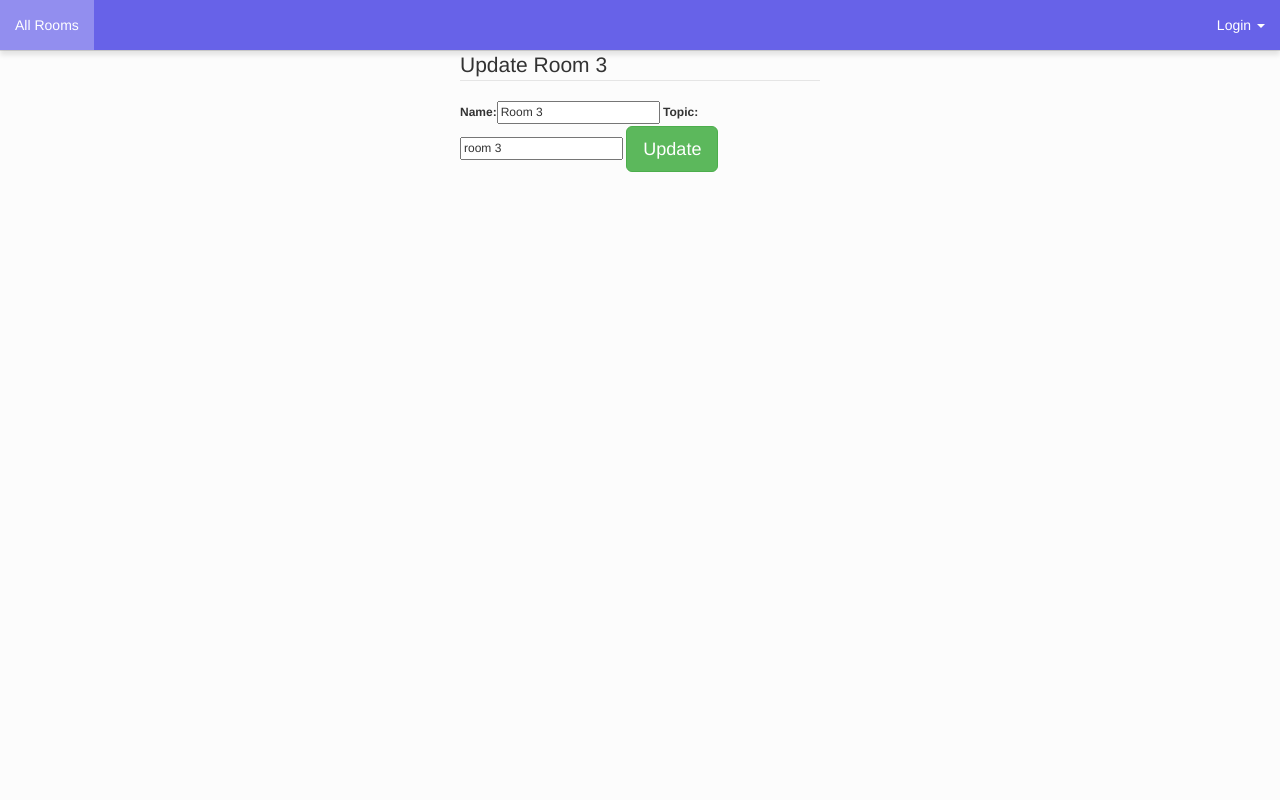
After one commit to fredley/trienne, a Django app: page /room/1/edit/ in a window 1280 px wide. The commit adds this page. Run offline with Django 3.2, Linux system fonts and the light colour scheme; data comes from the database, SQL or seed files in the repository; style sheets or scripts are compiled from the project's sources; parts of the project's set-up code (start-up, migrations or seed data) failed here and were passed over; some libraries are stand-ins or nearby versions.

Commit message:
Add room edit page

```diff
--- a/lanes/settings.py
+++ b/lanes/settings.py
@@ -60,6 +60,7 @@ INSTALLED_APPS = (
     'django.contrib.sessions',
     'django.contrib.messages',
     'django.contrib.staticfiles',
+    'bootstrapform',
     'ws4redis',
     'lanes',
 )
--- a/lanes/templates/room.html
+++ b/lanes/templates/room.html
@@ -4,12 +4,12 @@
 
 {% block title %}{{ room.name }}{% endblock %}
 
-
 {% block main_content %}
 <div class="row">
   <div class="col-sm-3 pane" id="slow">
   <h1 id="name">{{ room.name }}</h1>
   <p id="description">{{ room.topic }}</p>
+  <small class="pull-right"><a href="{% url 'room_edit' room.id %}"><i class="glyphicon glyphicon-pencil"></i> Edit this room</a></small>
   </div>
   <div class="col-sm-3 pane" id="medium">
   </div>
@@ -18,8 +18,6 @@
   </div>
 </div>
 {% endblock main_content %}
-
-
 
 {% block footer %}
   <div id="entry">
--- /dev/null
+++ b/lanes/templates/room_edit.html
@@ -0,0 +1,20 @@
+{% extends "base.html" %}
+
+{% load bootstrap %}
+
+{% block title %}Update {{ room.name }}{% endblock %}
+
+{% block main_content %}
+<div class="container">
+  <div class="row">
+    <div class="col-sm-4 col-sm-offset-4">
+      <form action="." method="post">
+        {% csrf_token %}
+        <legend>Update {{ room.name }}</legend>
+        {{ form|bootstrap }}
+        <button type="submit" class="btn btn-lg btn-success">Update</button>
+      </form>
+    </div>
+  </div>
+</div>
+{% endblock main_content %}
--- a/lanes/urls.py
+++ b/lanes/urls.py
@@ -13,6 +13,7 @@ urlpatterns = [
     url(r'^room/(?P<room_id>\d+)/$', RoomView.as_view(), name='room'),
     url(r'^room/(?P<room_id>\d+)/post/$', RoomMessageView.as_view(), name='room_post'),
     url(r'^room/(?P<room_id>\d+)/pin/$', RoomPinView.as_view(), name='room_pin'),
+    url(r'^room/(?P<room_id>\d+)/edit/$', RoomEditView.as_view(), name='room_edit'),
     url(r'^accounts/', include('django.contrib.auth.urls')),
     url(r'^accounts/register/', RegisterView.as_view(), name='register'),
     url(r'^admin/', include(admin.site.urls)),
--- a/lanes/views.py
+++ b/lanes/views.py
@@ -13,6 +13,7 @@ from django.http import HttpResponse, HttpResponseRedirect
 from django.core.exceptions import PermissionDenied
 from django.core.urlresolvers import reverse
 from django.views.generic.base import TemplateView, View
+from django.views.generic.edit import UpdateView
 from django.views.decorators.csrf import csrf_exempt
 from ws4redis.redis_store import RedisMessage
 from ws4redis.publisher import RedisPublisher
@@ -148,6 +149,15 @@ class RoomMessageView(RoomPostView):
     return HttpResponse('OK')
 
 
+class RoomEditView(UpdateView):
+  template_name = "room_edit.html"
+  fields = ['name', 'topic']
+  model = Room
+  pk_url_kwarg = 'room_id'
+
+  def get_success_url(self):
+    return reverse("room", kwargs={"room_id": self.object.id})
+
 class RoomsView(TemplateView):
   template_name = "rooms.html"
 
```
